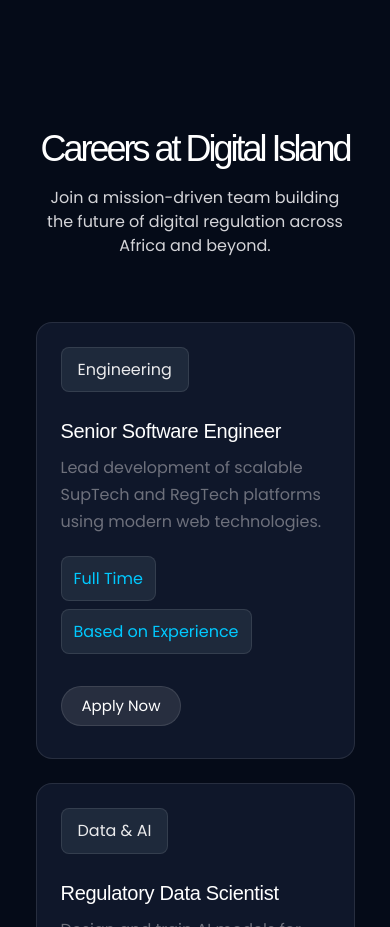
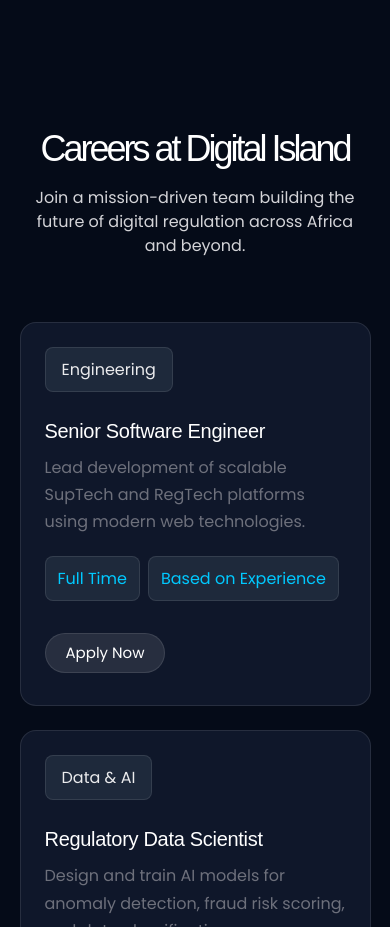
Before and after one commit to Jovicy/digiIsland, a React (Vite) app: page /#/career in a window 390 px wide. Shown: the part 2600-3527 px from the top of the page. Built offline with nearby package versions, Linux system fonts and the light colour scheme; a web font is replaced by a local one.

Commit message:
adjusted the careerpage on mobile screen

```diff
--- a/src/pages/CareerPage.jsx
+++ b/src/pages/CareerPage.jsx
@@ -230,7 +230,7 @@
             viewport={{ once: true, amount: 0.2 }}
             variants={containerVariants}
           >
-            <div className="text-center text-white flex flex-col gap-4 px-4">
+            <div className="text-center text-white flex flex-col gap-4">
               <h1 className="text-center text-white font-normal leading-[120%] text-[36px] md:text-[48px] lg:text-[56px] tracking-[-0.1875rem] m-0 font-head">
                 Careers at Digital Island
               </h1>
@@ -240,7 +240,7 @@
               </p>
             </div>
 
-            <div className="grid grid-cols-1 sm:grid-cols-2 lg:grid-cols-3 gap-6 md:gap-[24px] px-4">
+            <div className="grid grid-cols-1 sm:grid-cols-2 lg:grid-cols-3 gap-6 md:gap-[24px]">
               {careerData.map((job, index) => (
                 <motion.div
                   key={index}
```
